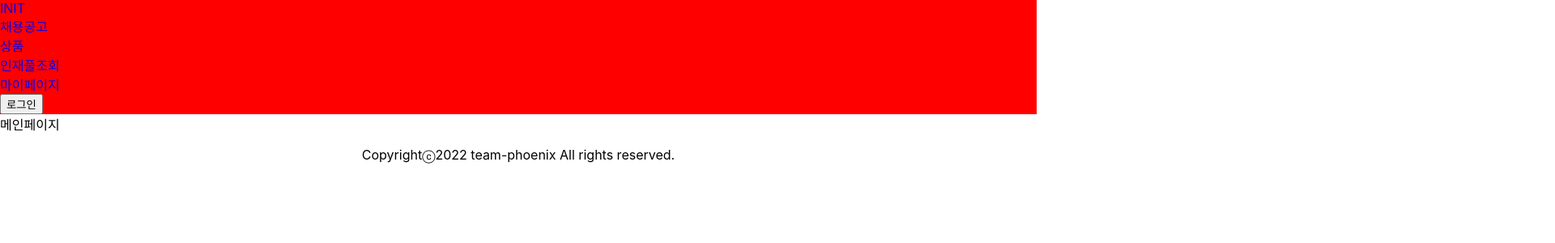
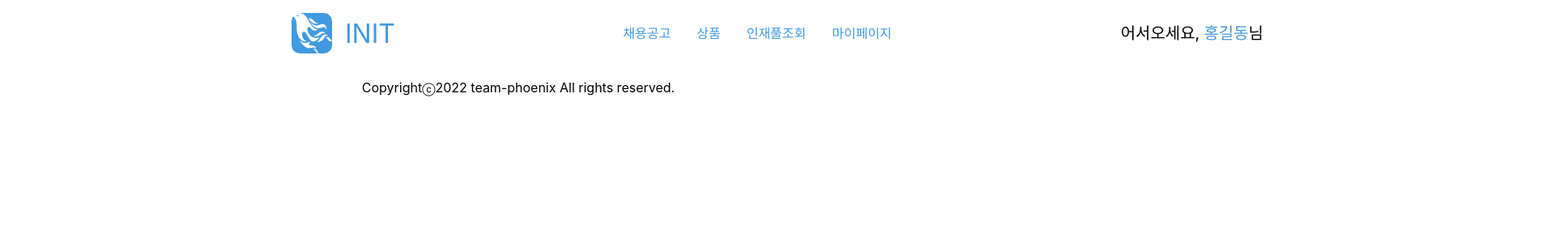
Before and after one commit to mtvsteampheonix/INITCLIENT, a React (Create React App) app: page / in a window 1280 px wide. Shown: the top 300 px of the page at 81% size, 1920 px wide, since content can reach past the window. Built offline with nearby package versions, Linux system fonts and the light colour scheme.

Commit message:
Design: #2 - 헤더
헤더 개발을 완료했습니다.

```diff
--- a/src/components/Header.js
+++ /dev/null
@@ -1,36 +0,0 @@
-import { Link } from "react-router-dom";
-import styled from "styled-components";
-
-
-const Header1 = styled.div`
-    background-color: red;
-`
-
-function Header(){
-    return(
-        <Header1 className="header">
-            <Link to='/' style={{ textDecoration : 'none'}}>
-                <div>INIT</div>
-            </Link>
-            <Link to='/' style={{ textDecoration : 'none'}}>
-                <div>채용공고</div>
-            </Link>
-            <Link to='/' style={{ textDecoration : 'none'}}>
-                <div>상품</div>
-            </Link>
-            <Link to='/' style={{ textDecoration : 'none'}}>
-                <div>인재풀조회</div>
-            </Link>
-            <Link to='/' style={{ textDecoration : 'none'}}>
-                <div>마이페이지</div>
-            </Link>
-            <Link to='/' style={{ textDecoration : 'none'}}>
-                <button type='button'>
-                    로그인
-                </button>
-            </Link>
-        </Header1>
-    )
-}
-
-export default Header;
--- /dev/null
+++ b/src/components/commons/Header.js
@@ -0,0 +1,197 @@
+import {Link} from 'react-router-dom';
+import styled from 'styled-components';
+import logo from '../../design/images/Logo.png';
+import Button from '@mui/material/Button';
+
+const StyledHeader = styled.div`
+  display: flex;
+  flex-direction: row;
+  justify-content: center;
+  align-items: center;
+  width: 1920px;
+  height: 82px;
+`;
+const HeaderFrame = styled.div`
+  display: flex;
+  flex-direction: row;
+  justify-content: space-between;
+  align-items: center;
+  width: 1200px;
+  height: 50px;
+`;
+
+const HeaderLogo = styled.div`
+  display: flex;
+  flex-direction: row;
+  justify-content: center;
+  width: 128px;
+  height: 50px;
+  gap: 16px;
+`;
+
+const LogoGroup = styled.div`
+  width: 150px;
+  height: 50px;
+  display: flex;
+  flex-direction: row;
+  justify-content: center;
+  align-items: center;
+  gap: 16px;
+`;
+
+const LogoImg = styled.div`
+  width: 50px;
+  height: 50px;
+  background: #4199e1;
+  border-radius: 10px;
+  display: flex;
+  flex-direction: row;
+  justify-content: center;
+`;
+
+const LogoText = styled.span`
+  width: 62px;
+  height: 39px;
+  font-family: 'Inter';
+  font-style: normal;
+  font-weight: 400;
+  font-size: 32px;
+  line-height: 39px;
+  text-align: center;
+  color: #4199e1;
+  textdecoration: none;
+  text-border: 1px;
+`;
+
+const LogoContainer = styled.img`
+  left: 20%;
+  right: 10%;
+  top: 16%;
+  bottom: 14%;
+`;
+
+const StyledButton = styled.button`
+  width: 123.29px;
+  height: 48px;
+  background: #4199e1;
+  border-radius: 5px;
+  color: white;
+  border-color: #4199e1;
+`;
+
+const InnerHeader = styled.div`
+  display: flex;
+  flex-direction: row;
+  align-items: center;
+  min-width: 333px;
+  height: 19px;
+  gap: 32px;
+`;
+
+const InnerHeaderFrame = styled.div`
+  font-family: 'Inter';
+  font-style: normal;
+  font-weight: 400;
+  font-size: 16px;
+  line-height: 19px;
+  display: flex;
+  align-items: center;
+  text-align: center;
+  color: #4199e1;
+`;
+
+const LoginText = styled.div`
+  min-width: 173.2px;
+  height: 24px;
+
+  font-family: 'Inter';
+  font-style: normal;
+  font-weight: 400;
+  font-size: 20px;
+  line-height: 24px;
+  display: flex;
+  align-items: center;
+  text-align: center;
+
+  color: #000000;
+`;
+
+const LoginMemberText = styled.div`
+  color: #4199e1;
+  margin-left: 5px;
+`;
+
+function Header() {
+  const authenticated = true;
+
+  const memberStatus = 'company';
+
+  const InnerHeaderCorComponent = () => {
+    return (
+      <InnerHeader>
+        <Link to='/' style={{textDecoration: 'none'}}>
+          <InnerHeaderFrame>채용공고</InnerHeaderFrame>
+        </Link>
+        <Link to='/' style={{textDecoration: 'none'}}>
+          <InnerHeaderFrame>상품</InnerHeaderFrame>
+        </Link>
+        <Link to='/' style={{textDecoration: 'none'}}>
+          <InnerHeaderFrame>인재풀조회</InnerHeaderFrame>
+        </Link>
+        <Link to='/' style={{textDecoration: 'none'}}>
+          <InnerHeaderFrame>마이페이지</InnerHeaderFrame>
+        </Link>
+      </InnerHeader>
+    );
+  };
+
+  const InnerHeaderPersonalComponent = () => {
+    return (
+      <InnerHeader>
+        <Link to='/' style={{textDecoration: 'none'}}>
+          <InnerHeaderFrame>채용공고</InnerHeaderFrame>
+        </Link>
+        <Link to='/' style={{textDecoration: 'none'}}>
+          <InnerHeaderFrame>상품</InnerHeaderFrame>
+        </Link>
+        <Link to='/' style={{textDecoration: 'none'}}>
+          <InnerHeaderFrame>인재풀조회</InnerHeaderFrame>
+        </Link>
+        <Link to='/' style={{textDecoration: 'none'}}>
+          <InnerHeaderFrame>마이페이지</InnerHeaderFrame>
+        </Link>
+      </InnerHeader>
+    );
+  };
+
+  return (
+    <StyledHeader>
+      <HeaderFrame>
+        <HeaderLogo>
+          <LogoGroup>
+            <Link to='/' style={{textDecoration: 'none'}}>
+              <LogoImg>
+                <LogoContainer src={logo} />
+              </LogoImg>
+            </Link>
+            <Link to='/' style={{textDecoration: 'none'}}>
+              <LogoText>INIT</LogoText>
+            </Link>
+          </LogoGroup>
+        </HeaderLogo>
+        {memberStatus === 'company'
+          ? InnerHeaderCorComponent()
+          : InnerHeaderPersonalComponent()}
+        {authenticated ? (
+          <LoginText>
+            어서오세요,<LoginMemberText>홍길동</LoginMemberText>님
+          </LoginText>
+        ) : (
+          <StyledButton>로그인</StyledButton>
+        )}
+      </HeaderFrame>
+    </StyledHeader>
+  );
+}
+
+export default Header;
--- a/src/layouts/Layout.js
+++ b/src/layouts/Layout.js
@@ -1,6 +1,6 @@
 import {Outlet} from 'react-router-dom';
-import Header from '../components/Header';
-import Footer from './../components/Footer';
+import Header from '../components/commons/Header';
+import Footer from '../components/commons/Footer';
 
 function Layout() {
   return (
--- a/src/pages/Main.js
+++ b/src/pages/Main.js
@@ -1,5 +1,6 @@
 function Main() {
-  return <>메인페이지</>;
+  return;
+  <>메인페이지</>;
 }
 
 export default Main;
```
Also changed, not shown: .prettierrc.json (added), src/components/commons/Footer.js (renamed from src/components/Footer.js), src/design/images/Logo.png (added).
